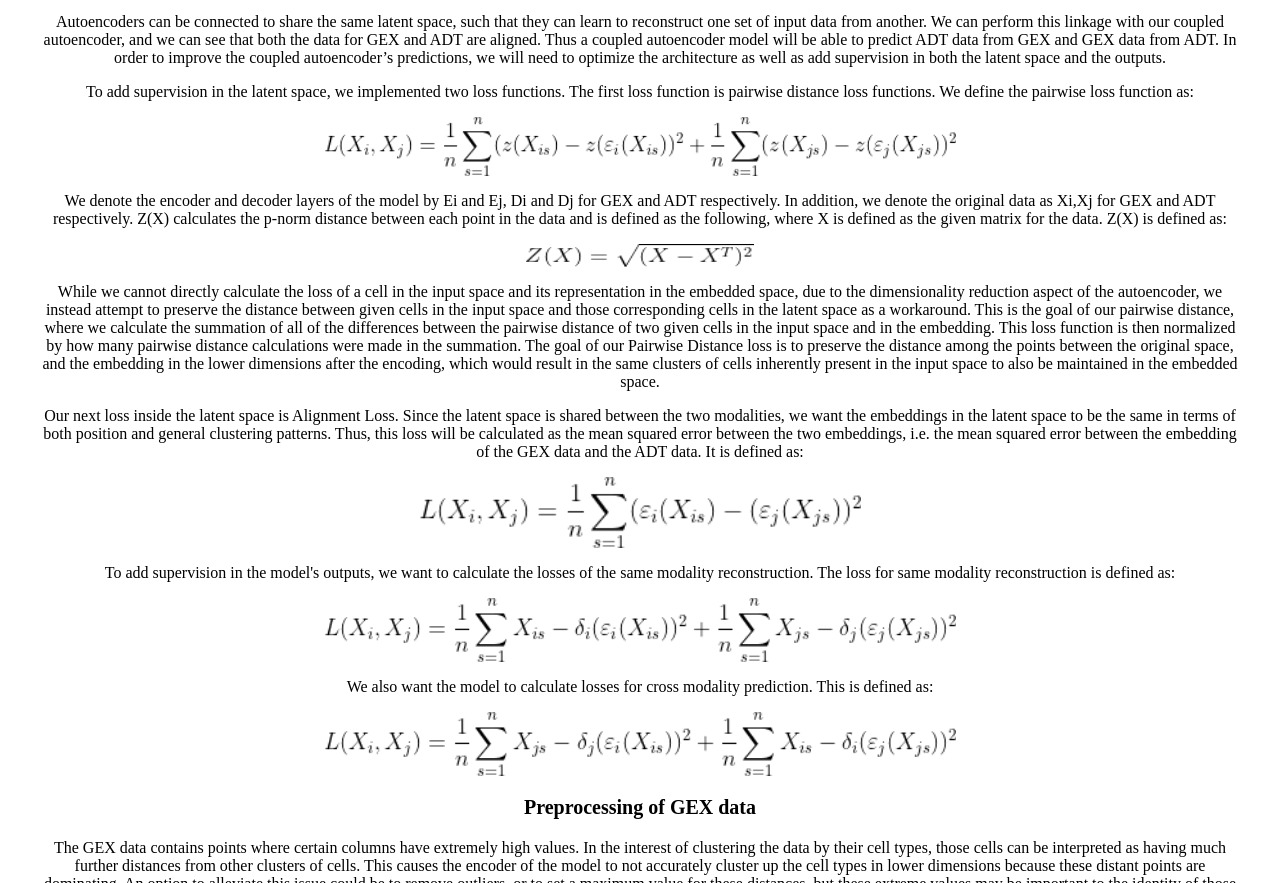
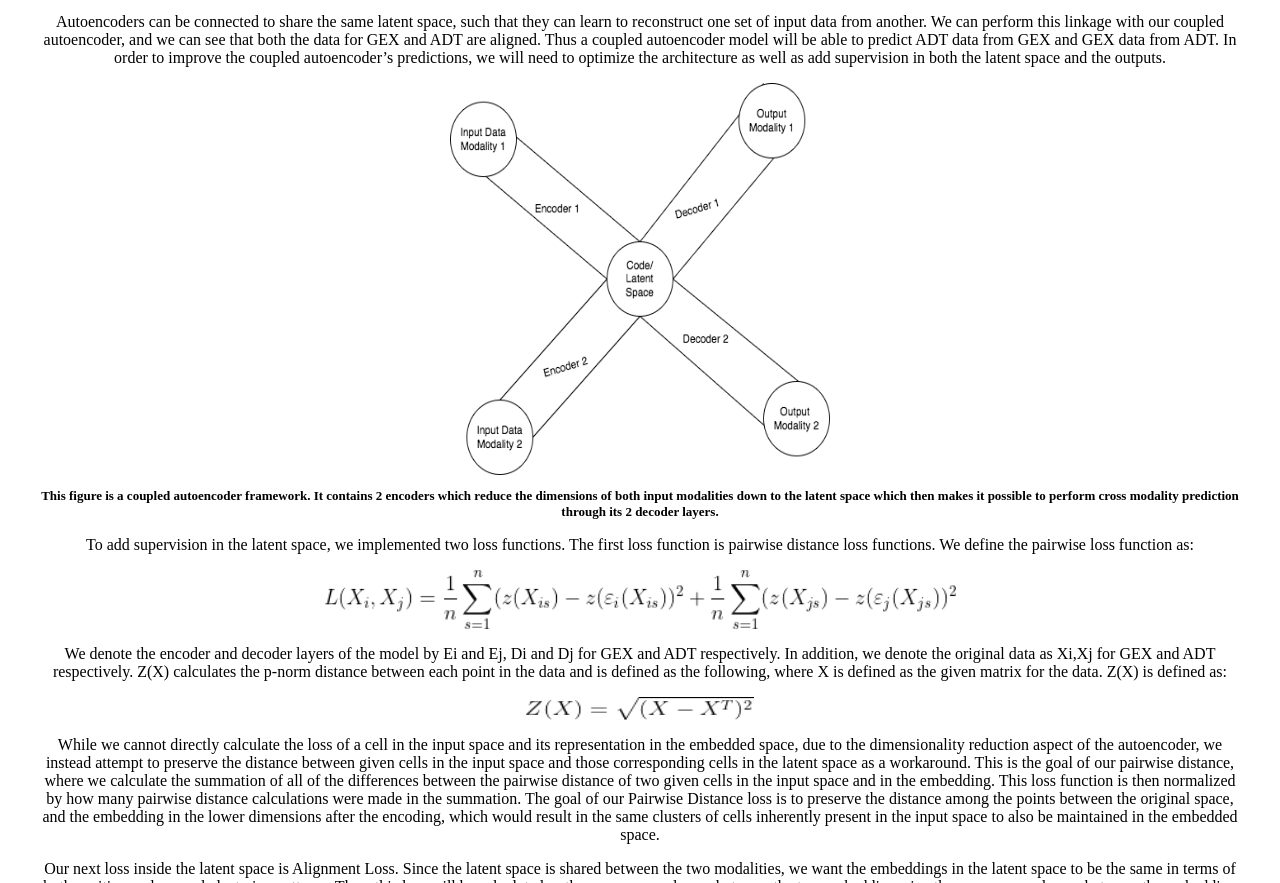
Before and after one commit to 18anguyen9/DSC_180_website, a plain HTML site: page index.html in a window 1280 px wide. Shown: the part 1375-2258 px from the top of the page. Drawn offline with Linux system fonts and the light colour scheme.

Commit message:
add diagram

```diff
--- a/index.html
+++ b/index.html
@@ -32,9 +32,10 @@
                 <img src="single_autoencoder.png" alt="" class="center_pic">
             </figure>
 
-
             <p class="center_paragraph">Autoencoders can be connected to share the same latent space, such that they can learn to reconstruct one set of input data from another. We can perform this linkage with our coupled autoencoder, and we can see that both the data for GEX and ADT are aligned. Thus a coupled  autoencoder model will be able to predict ADT data from GEX and GEX data from ADT. In order to improve the coupled autoencoder’s predictions, we will need to optimize the architecture as well as add supervision in both the latent space and the outputs.
             </p>
+            <img src="coupled_auto.png" alt="" class="center_pic" style="height: 50%; width: 30%;">
+            <p class="center_paragraph" style="font-size: small;"><b>This figure is a coupled autoencoder framework. It contains 2 encoders which reduce the dimensions of both input modalities down to the latent space which then makes it possible to perform cross modality prediction through its 2 decoder layers.</b></p>
             <p class="center_paragraph">To add supervision in the latent space, we implemented two loss functions. The first loss function is pairwise distance loss functions. We define the pairwise loss function as:
             </p>
             <img src="pairwise.png" alt="" class="center_pic">
```
Also changed, not shown: coupled_auto.png (added).
